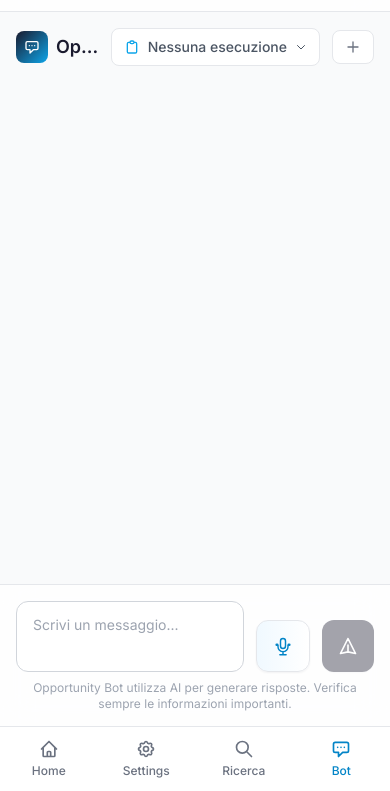
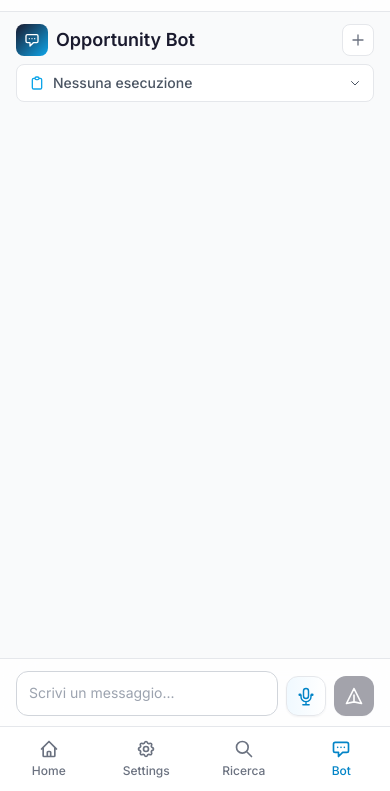
Before and after one commit to ErPokerino/monitor-bot, a website built with Vite: page frontend/chatbot.html in a window 390 px wide. Shown: the part 53-844 px from the top of the page. Built offline with nearby package versions, Linux system fonts and the light colour scheme; no server answers; sample sign-in values are in the browser's storage.

Commit message:
fix: add password visibility toggle to login, fix chatbot mobile layout
Co-authored-by: Cursor <cursoragent@cursor.com>

```diff
--- a/frontend/chatbot.html
+++ b/frontend/chatbot.html
@@ -64,25 +64,41 @@
 </nav>
 
 <!-- Chat content -->
-<div x-data="chatbotPage" x-cloak class="mx-auto max-w-4xl px-4 sm:px-6 lg:px-8 flex flex-col h-[calc(100vh-8rem)] md:h-[calc(100vh-4rem)]">
+<div x-data="chatbotPage" x-cloak class="mx-auto max-w-4xl px-4 sm:px-6 lg:px-8 flex flex-col h-[calc(100dvh-8rem)] md:h-[calc(100dvh-4rem)]">
 
     <!-- Toolbar -->
-    <div class="flex items-center gap-3 py-4 flex-shrink-0">
-        <div class="flex items-center gap-2 min-w-0 flex-1">
+    <div class="flex flex-col gap-2 py-3 flex-shrink-0 sm:flex-row sm:items-center sm:gap-3 sm:py-4">
+        <div class="flex items-center gap-2 min-w-0 justify-between sm:flex-1">
+            <div class="flex items-center gap-2 min-w-0">
                 <div class="flex h-8 w-8 items-center justify-center rounded-lg bg-gradient-to-br from-navy-800 to-accent-500 flex-shrink-0">
                     <svg class="h-4 w-4 text-white" fill="none" viewBox="0 0 24 24" stroke="currentColor"><path stroke-linecap="round" stroke-linejoin="round" stroke-width="2" d="M8 10h.01M12 10h.01M16 10h.01M9 16H5a2 2 0 01-2-2V6a2 2 0 012-2h14a2 2 0 012 2v8a2 2 0 01-2 2h-5l-5 5v-5z"/></svg>
                 </div>
                 <h1 class="text-lg font-semibold text-navy-800 truncate">Opportunity Bot</h1>
             </div>
+            <!-- New chat (mobile: icon only, in title row) -->
+            <div class="relative sm:hidden" x-data="{ confirmReset: false }">
+                <button
+                    @click="confirmReset ? (resetChat(), confirmReset = false) : (confirmReset = true)"
+                    @click.outside="confirmReset = false"
+                    class="inline-flex items-center justify-center h-8 w-8 rounded-lg border transition-all"
+                    :class="confirmReset ? 'border-red-300 bg-red-50 text-red-600' : 'border-gray-200 bg-white text-gray-500 hover:bg-gray-50'"
+                    :title="confirmReset ? 'Clicca per confermare' : 'Nuova chat'"
+                >
+                    <svg x-show="!confirmReset" class="h-4 w-4" fill="none" viewBox="0 0 24 24" stroke="currentColor" stroke-width="2"><path stroke-linecap="round" stroke-linejoin="round" d="M12 4.5v15m7.5-7.5h-15"/></svg>
+                    <svg x-show="confirmReset" class="h-4 w-4" fill="none" viewBox="0 0 24 24" stroke="currentColor" stroke-width="2"><path stroke-linecap="round" stroke-linejoin="round" d="M19 7l-.867 12.142A2 2 0 0116.138 21H7.862a2 2 0 01-1.995-1.858L5 7m5 4v6m4-6v6m1-10V4a1 1 0 00-1-1h-4a1 1 0 00-1 1v3M4 7h16"/></svg>
+                </button>
+            </div>
+        </div>
 
+        <div class="flex items-center gap-2 sm:gap-3">
             <!-- Run selector -->
-        <div class="relative" x-data="{ open: false }">
-            <button @click="open = !open" class="inline-flex items-center gap-2 rounded-lg border border-gray-200 bg-white px-3 py-2 text-sm font-medium text-gray-600 hover:bg-gray-50 transition-colors max-w-xs truncate">
+            <div class="relative flex-1 sm:flex-none" x-data="{ open: false }">
+                <button @click="open = !open" class="w-full sm:w-auto inline-flex items-center gap-2 rounded-lg border border-gray-200 bg-white px-3 py-2 text-sm font-medium text-gray-600 hover:bg-gray-50 transition-colors">
                     <svg class="h-4 w-4 flex-shrink-0 text-accent-500" fill="none" viewBox="0 0 24 24" stroke="currentColor"><path stroke-linecap="round" stroke-linejoin="round" stroke-width="2" d="M9 5H7a2 2 0 00-2 2v12a2 2 0 002 2h10a2 2 0 002-2V7a2 2 0 00-2-2h-2M9 5a2 2 0 002 2h2a2 2 0 002-2M9 5a2 2 0 012-2h2a2 2 0 012 2"/></svg>
                     <span class="truncate" x-text="selectedRunLabel()"></span>
-                <svg class="h-3 w-3 flex-shrink-0" fill="none" viewBox="0 0 24 24" stroke="currentColor"><path stroke-linecap="round" stroke-linejoin="round" stroke-width="2" d="M19 9l-7 7-7-7"/></svg>
+                    <svg class="h-3 w-3 flex-shrink-0 ml-auto" fill="none" viewBox="0 0 24 24" stroke="currentColor"><path stroke-linecap="round" stroke-linejoin="round" stroke-width="2" d="M19 9l-7 7-7-7"/></svg>
                 </button>
-            <div x-show="open" @click.outside="open=false" x-transition class="absolute right-0 mt-1 w-72 rounded-lg border border-gray-200 bg-white py-1 shadow-xl z-20 max-h-64 overflow-y-auto">
+                <div x-show="open" @click.outside="open=false" x-transition class="absolute right-0 sm:right-0 left-0 sm:left-auto mt-1 sm:w-72 rounded-lg border border-gray-200 bg-white py-1 shadow-xl z-20 max-h-64 overflow-y-auto">
                     <button @click="selectRun(null); open=false" class="w-full px-4 py-2.5 text-left text-sm hover:bg-gray-50 flex items-center gap-2" :class="!selectedRunId ? 'text-accent-600 font-medium' : 'text-gray-600'">
                         <svg class="h-4 w-4" fill="none" viewBox="0 0 24 24" stroke="currentColor"><path stroke-linecap="round" stroke-linejoin="round" stroke-width="2" d="M18.364 18.364A9 9 0 005.636 5.636m12.728 12.728A9 9 0 015.636 5.636m12.728 12.728L5.636 5.636"/></svg>
                         Nessuna esecuzione
@@ -104,8 +120,8 @@
                 </div>
             </div>
 
-        <!-- New chat button -->
-        <div class="relative" x-data="{ confirmReset: false }">
+            <!-- New chat button (desktop) -->
+            <div class="relative hidden sm:block" x-data="{ confirmReset: false }">
                 <button
                     @click="confirmReset ? (resetChat(), confirmReset = false) : (confirmReset = true)"
                     @click.outside="confirmReset = false"
@@ -115,8 +131,9 @@
                 >
                     <svg x-show="!confirmReset" class="h-4 w-4" fill="none" viewBox="0 0 24 24" stroke="currentColor" stroke-width="2"><path stroke-linecap="round" stroke-linejoin="round" d="M12 4.5v15m7.5-7.5h-15"/></svg>
                     <svg x-show="confirmReset" class="h-4 w-4" fill="none" viewBox="0 0 24 24" stroke="currentColor" stroke-width="2"><path stroke-linecap="round" stroke-linejoin="round" d="M19 7l-.867 12.142A2 2 0 0116.138 21H7.862a2 2 0 01-1.995-1.858L5 7m5 4v6m4-6v6m1-10V4a1 1 0 00-1-1h-4a1 1 0 00-1 1v3M4 7h16"/></svg>
-                <span class="hidden sm:inline" x-text="confirmReset ? 'Conferma?' : 'Nuova chat'"></span>
+                    <span x-text="confirmReset ? 'Conferma?' : 'Nuova chat'"></span>
                 </button>
+            </div>
         </div>
     </div>
 
@@ -188,20 +205,20 @@
     </div>
 
     <!-- Input area -->
-    <div class="flex-shrink-0 border-t border-gray-200 bg-white/80 backdrop-blur-lg py-4 -mx-4 px-4 sm:-mx-6 sm:px-6 lg:-mx-8 lg:px-8">
-        <form @submit.prevent="send()" class="flex items-end gap-3">
+    <div class="flex-shrink-0 border-t border-gray-200 bg-white/80 backdrop-blur-lg py-3 sm:py-4 -mx-4 px-4 sm:-mx-6 sm:px-6 lg:-mx-8 lg:px-8">
+        <form @submit.prevent="send()" class="flex items-end gap-2 sm:gap-3">
             <textarea
                 x-model="input"
                 @keydown.enter.prevent="if (!$event.shiftKey) send()"
-                rows="2"
+                rows="1"
                 placeholder="Scrivi un messaggio..."
-                class="flex-1 resize-none rounded-xl border border-gray-300 bg-white px-4 py-3 text-sm leading-relaxed focus:border-accent-500 focus:ring-1 focus:ring-accent-500 outline-none transition-colors placeholder:text-gray-400"
+                class="flex-1 resize-none rounded-xl border border-gray-300 bg-white px-3 py-2.5 sm:px-4 sm:py-3 text-sm leading-relaxed focus:border-accent-500 focus:ring-1 focus:ring-accent-500 outline-none transition-colors placeholder:text-gray-400"
                 :disabled="loading"
             ></textarea>
             <button
                 type="button"
                 @click="toggleVoiceMode()"
-                class="group relative flex h-[52px] items-center gap-2 rounded-xl border px-4 transition-all flex-shrink-0 shadow-sm"
+                class="group relative flex h-10 w-10 sm:h-[44px] sm:w-auto items-center justify-center sm:justify-start gap-2 rounded-xl border px-0 sm:px-3 transition-all flex-shrink-0 shadow-sm"
                 :class="voiceMode ? 'bg-red-500 text-white border-red-500 animate-pulse' : 'bg-gradient-to-r from-accent-50 to-white text-accent-600 border-accent-200 hover:border-accent-400 hover:shadow-md'"
                 :title="voiceMode ? 'Termina conversazione vocale' : 'Avvia conversazione vocale'"
             >
@@ -212,12 +229,12 @@
             <button
                 type="submit"
                 :disabled="loading || !input.trim()"
-                class="flex h-[52px] w-[52px] items-center justify-center rounded-xl bg-navy-800 text-white transition-all hover:bg-navy-700 disabled:opacity-40 disabled:cursor-not-allowed flex-shrink-0 shadow-sm hover:shadow-md"
+                class="flex h-10 w-10 sm:h-[44px] sm:w-[44px] items-center justify-center rounded-xl bg-navy-800 text-white transition-all hover:bg-navy-700 disabled:opacity-40 disabled:cursor-not-allowed flex-shrink-0 shadow-sm hover:shadow-md"
             >
                 <svg class="h-5 w-5" fill="none" viewBox="0 0 24 24" stroke="currentColor"><path stroke-linecap="round" stroke-linejoin="round" stroke-width="2" d="M12 19l9 2-9-18-9 18 9-2zm0 0v-8"/></svg>
             </button>
         </form>
-        <p class="text-center text-xs text-gray-400 mt-2">Opportunity Bot utilizza AI per generare risposte. Verifica sempre le informazioni importanti.</p>
+        <p class="text-center text-xs text-gray-400 mt-1.5 sm:mt-2 hidden sm:block">Opportunity Bot utilizza AI per generare risposte. Verifica sempre le informazioni importanti.</p>
     </div>
 
     <!-- Voice mode overlay -->
--- a/frontend/login.html
+++ b/frontend/login.html
@@ -26,8 +26,12 @@
             <div>
                 <input type="text" x-model="username" placeholder="Username" class="w-full rounded-lg border border-gray-300 px-4 py-2.5 text-sm focus:border-accent-500 focus:ring-1 focus:ring-accent-500 outline-none transition-colors">
             </div>
-            <div>
-                <input type="password" x-model="password" placeholder="Password" class="w-full rounded-lg border border-gray-300 px-4 py-2.5 text-sm focus:border-accent-500 focus:ring-1 focus:ring-accent-500 outline-none transition-colors">
+            <div class="relative" x-data="{ showPw: false }">
+                <input :type="showPw ? 'text' : 'password'" x-model="password" placeholder="Password" class="w-full rounded-lg border border-gray-300 px-4 py-2.5 pr-11 text-sm focus:border-accent-500 focus:ring-1 focus:ring-accent-500 outline-none transition-colors">
+                <button type="button" @click="showPw = !showPw" class="absolute right-3 top-1/2 -translate-y-1/2 text-gray-400 hover:text-gray-600 transition-colors" tabindex="-1" :title="showPw ? 'Nascondi password' : 'Mostra password'">
+                    <svg x-show="!showPw" class="h-5 w-5" fill="none" viewBox="0 0 24 24" stroke="currentColor" stroke-width="1.5"><path stroke-linecap="round" stroke-linejoin="round" d="M2.036 12.322a1.012 1.012 0 010-.639C3.423 7.51 7.36 4.5 12 4.5c4.638 0 8.573 3.007 9.963 7.178.07.207.07.431 0 .639C20.577 16.49 16.64 19.5 12 19.5c-4.638 0-8.573-3.007-9.963-7.178z"/><path stroke-linecap="round" stroke-linejoin="round" d="M15 12a3 3 0 11-6 0 3 3 0 016 0z"/></svg>
+                    <svg x-show="showPw" class="h-5 w-5" fill="none" viewBox="0 0 24 24" stroke="currentColor" stroke-width="1.5"><path stroke-linecap="round" stroke-linejoin="round" d="M3.98 8.223A10.477 10.477 0 001.934 12c1.292 4.338 5.31 7.5 10.066 7.5.993 0 1.953-.138 2.863-.395M6.228 6.228A10.45 10.45 0 0112 4.5c4.756 0 8.773 3.162 10.065 7.498a10.523 10.523 0 01-4.293 5.774M6.228 6.228L3 3m3.228 3.228l3.65 3.65m7.894 7.894L21 21m-3.228-3.228l-3.65-3.65m0 0a3 3 0 10-4.243-4.243m4.242 4.242L9.88 9.88"/></svg>
+                </button>
             </div>
             <div x-show="error" x-text="error" class="text-sm text-red-600"></div>
             <button type="submit" :disabled="loading" class="w-full rounded-lg bg-navy-800 px-4 py-2.5 text-sm font-semibold text-white shadow-sm transition-colors hover:bg-navy-700 disabled:opacity-60 disabled:cursor-not-allowed">
```
Lines whose indentation alone changed are shown as unchanged.
